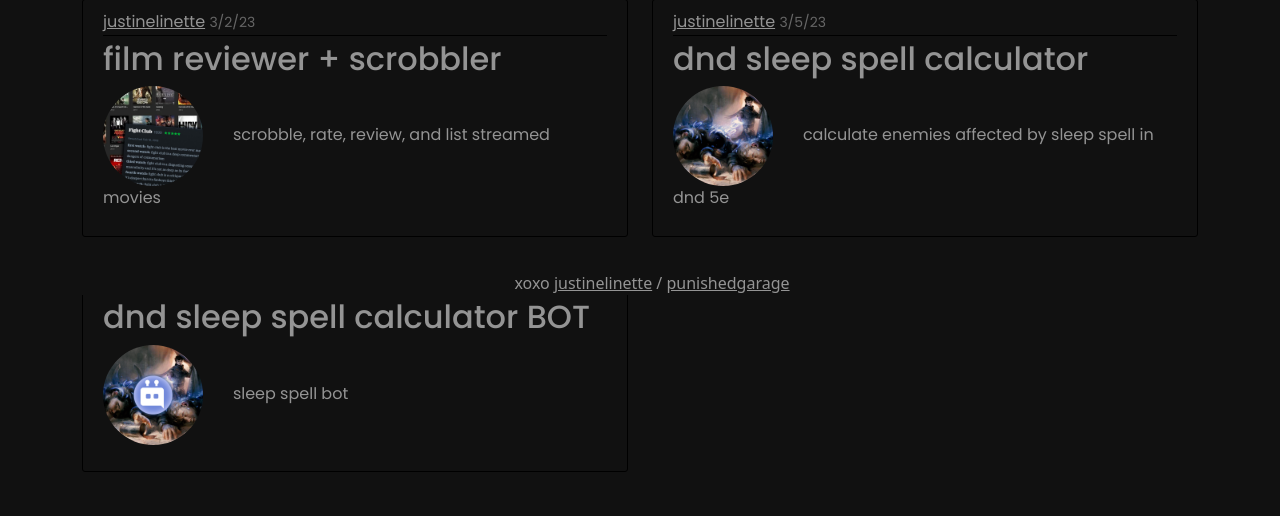
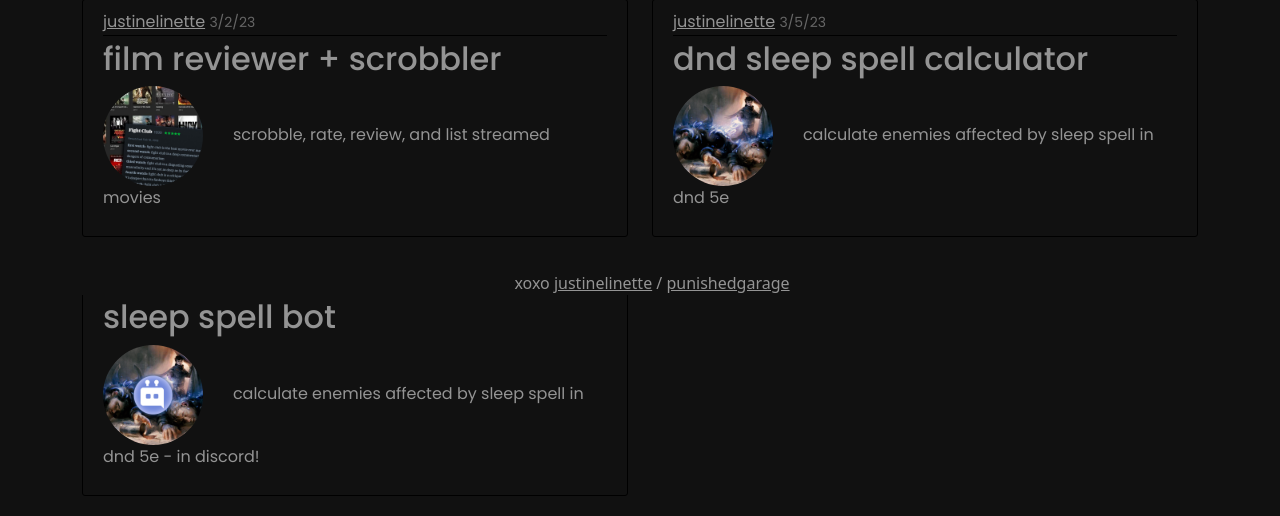
Before and after one commit to justinelinette/jlds, a Flask app: page / in a window 1280 px wide. Shown: the part 505-1021 px from the top of the page. Before the commit the page ends 977 px from the top, so only its background shows below. Run offline with Flask 2, Linux system fonts and the light colour scheme.

Commit message:
[FIX] correct nav url

```diff
--- a/app/modules/home/controllers/home.py
+++ b/app/modules/home/controllers/home.py
@@ -16,11 +16,11 @@ class HomeController():
                            img_src="/static/images/thumb_ss.png",
                            descr="calculate enemies affected by sleep spell in dnd 5e",
                            url="/sleep_spell")
-        project3 = Project(name="dnd sleep spell calculator BOT",
+        project3 = Project(name="sleep spell bot",
                            author="justinelinette",
                            date_posted="3/9/2023",
                            img_src="/static/images/thumb_ssb.png",
-                           descr="sleep spell bot",
+                           descr="calculate enemies affected by sleep spell in dnd 5e - in discord!",
                            url="/spell_bot")
         projects = [project1, project2, project3]
         return render_template("home.html", projects=projects)
--- a/app/templates/index.html
+++ b/app/templates/index.html
@@ -58,7 +58,7 @@
                     <li>[<a href="/about"><b>about</b></a>&nbsp;&nbsp;</li>
                     <li>[<a href="/sleep_spell"><b>sleep spell calc</b></a>]&nbsp;&nbsp;</li>
                     <li>[<a href="/film_scrobbler"><b>film scrobbler</b></a>]&nbsp;&nbsp;</li>
-                    <li>[<a href="/sleep_bot"><b>sleep spell bot</b></a>]&nbsp;&nbsp;</li>
+                    <li>[<a href="/spell_bot"><b>sleep spell bot</b></a>]&nbsp;&nbsp;</li>
                 </ul>
             </div>
         </div>
```
